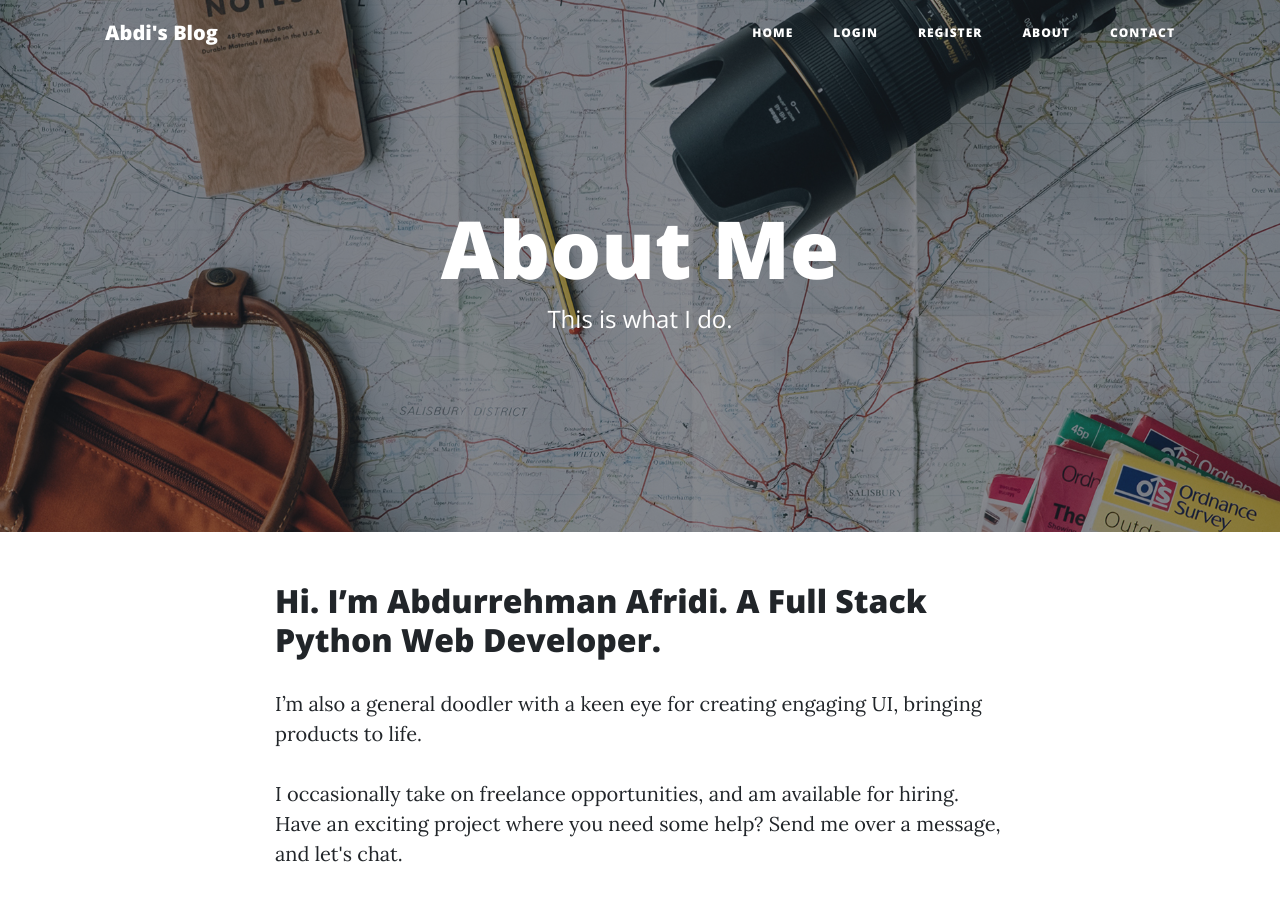
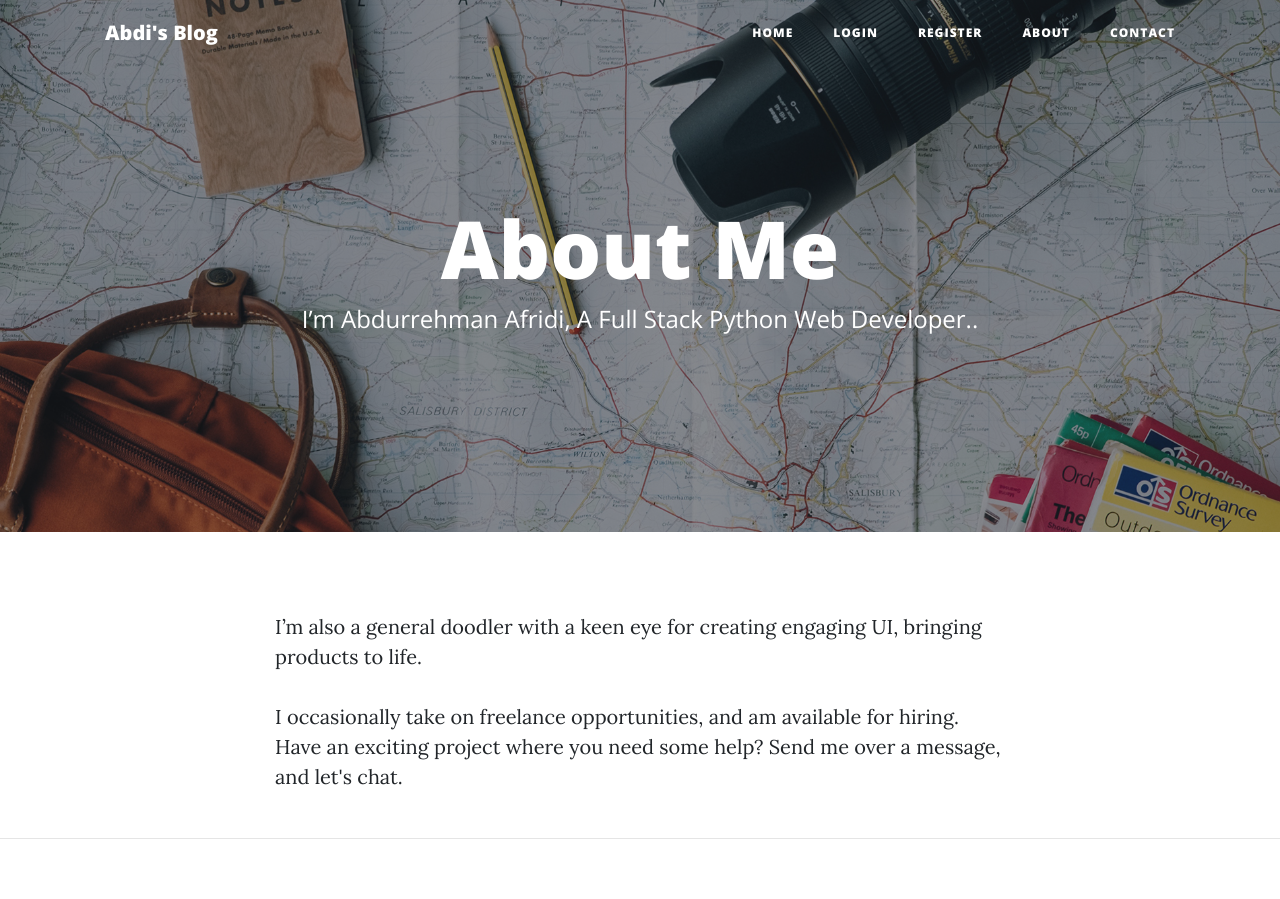
Before and after one commit to therealabdi2/Abdi-Blog, a Flask app: page /about in a window 1280 px wide. Shown: the top 899 px of the page. Run offline with Flask 2, Linux system fonts and the light colour scheme; some libraries are stand-ins or nearby versions.

Commit message:
Update About me page

```diff
--- a/templates/about.html
+++ b/templates/about.html
@@ -8,7 +8,7 @@
             <div class="col-lg-8 col-md-10 mx-auto">
                 <div class="page-heading">
                     <h1>About Me</h1>
-                    <span class="subheading">This is what I do.</span>
+                    <span class="subheading">I’m Abdurrehman Afridi, A Full Stack Python Web Developer..</span>
                 </div>
             </div>
         </div>
@@ -19,8 +19,6 @@
 <div class="container">
     <div class="row">
         <div class="col-lg-8 col-md-10 mx-auto">
-            <h2>Hi. I’m Abdurrehman Afridi.
-                A Full Stack Python Web Developer.</h2>
 
             <p>I’m also a general doodler with a keen eye for creating engaging UI, bringing
                 products to life.</p>
```
